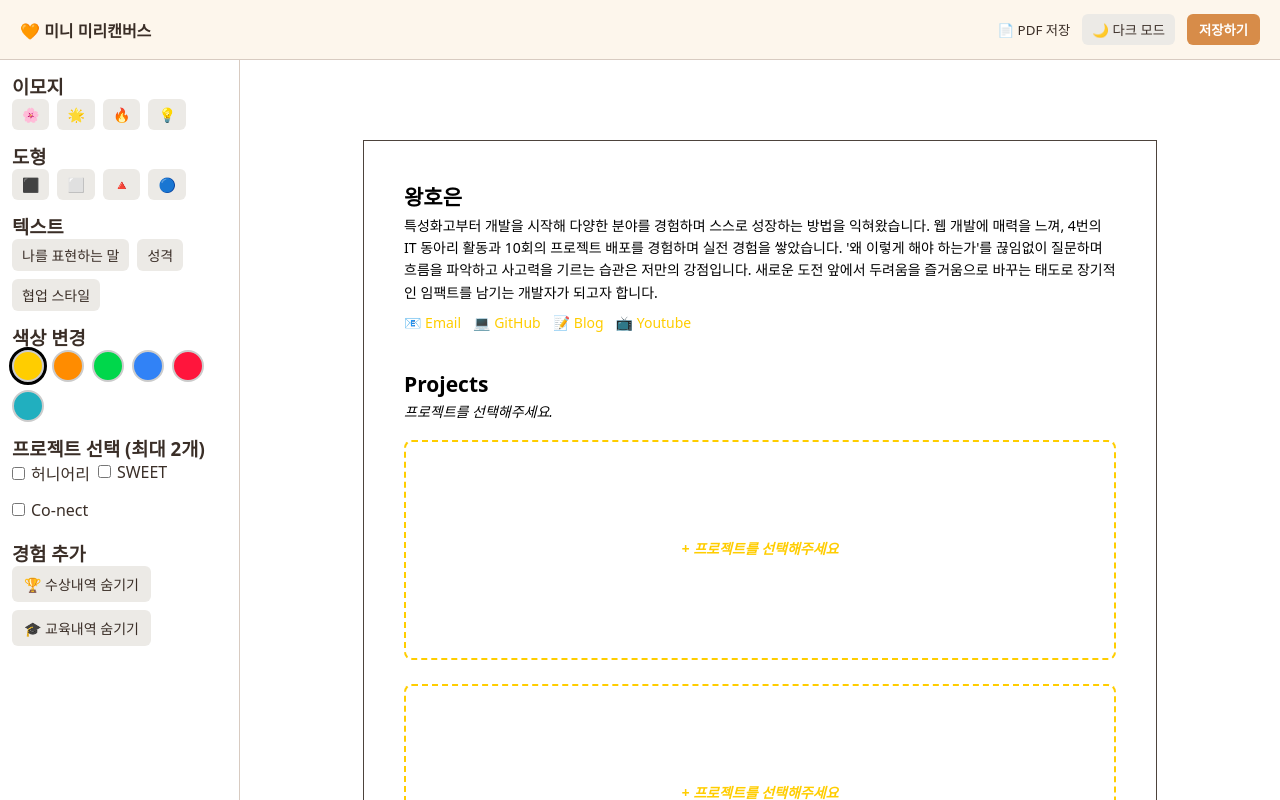
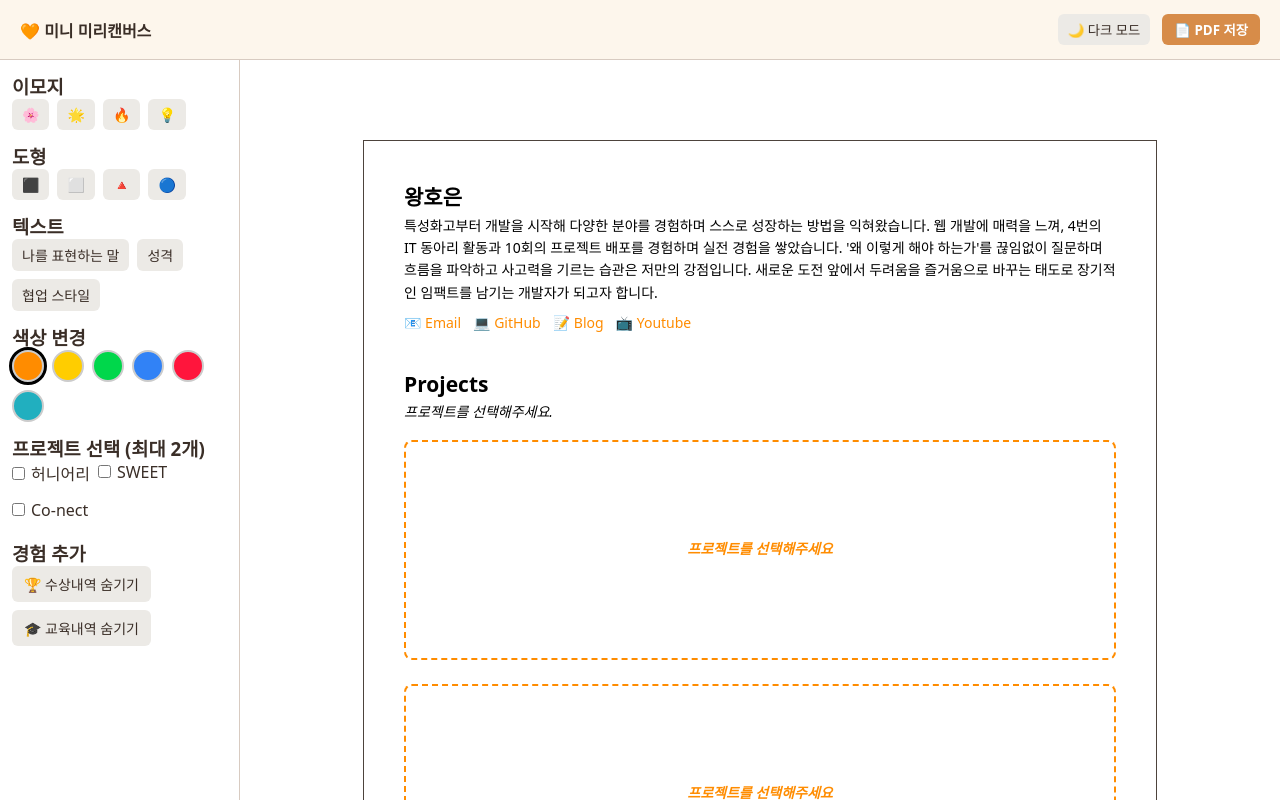
Before and after one commit to hoeun0723/my-miricanvas, a React (Vite) app: page /home in a window 1280 px wide. Built offline with nearby package versions, Linux system fonts and the light colour scheme.

Commit message:
design: default 색상 변동 및 저장 버튼 삭제 및 pdf로 저장 버튼 위치와 디자인 변경

```diff
--- a/src/components/ResumeRenderer/ResumeRenderer.tsx
+++ b/src/components/ResumeRenderer/ResumeRenderer.tsx
@@ -67,7 +67,7 @@ const ResumeRenderer = () => {
         ))}
         {Array.from({ length: placeholdersCount }).map((_, idx) => (
           <div key={`placeholder-${idx}`} className={styles.projectPlaceholder}>
-            <p>+ 프로젝트를 선택해주세요</p>
+            <p>프로젝트를 선택해주세요</p>
           </div>
         ))}
       </section>
--- a/src/components/Toolbar/Toolbar.module.css
+++ b/src/components/Toolbar/Toolbar.module.css
@@ -27,7 +27,7 @@
   font-weight: 500;
 }
 
-.saveButton {
+.pdfButton {
   background-color: var(--color-primary);
   border-radius: 6px;
   padding: 6px 12px;
--- a/src/components/Toolbar/Toolbar.tsx
+++ b/src/components/Toolbar/Toolbar.tsx
@@ -19,17 +19,16 @@ const Toolbar = () => {
       <span className={styles.title}>🧡 미니 미리캔버스</span>
 
       <div className={styles.actions}>
+
+        <button onClick={themeToggler} className={styles.themeToggleButton}>
+          {isDarkMode ? '🌞 라이트 모드' : '🌙 다크 모드'}
+        </button>
         <button
             onClick={handlePdfDownload}
             className={styles.pdfButton}
           >
             📄 PDF 저장
           </button>
-        <button onClick={themeToggler} className={styles.themeToggleButton}>
-          {isDarkMode ? '🌞 라이트 모드' : '🌙 다크 모드'}
-        </button>
-
-        <button className={styles.saveButton}>저장하기</button>
       </div>
     </header>
   );
--- a/src/styles/global.css
+++ b/src/styles/global.css
@@ -50,8 +50,8 @@ body,body.light {
     --color-overlay: #5c5144cc;
 
 
-   --highlight-color-1: #FFCD00;
-  --highlight-color-2: #FF8C00;
+   --highlight-color-1: #FF8C00;
+  --highlight-color-2: #FFCD00;
   --highlight-color-3: #00D74B;
   --highlight-color-4: #3182f6;
   --highlight-color-5: #ff153c;
```
